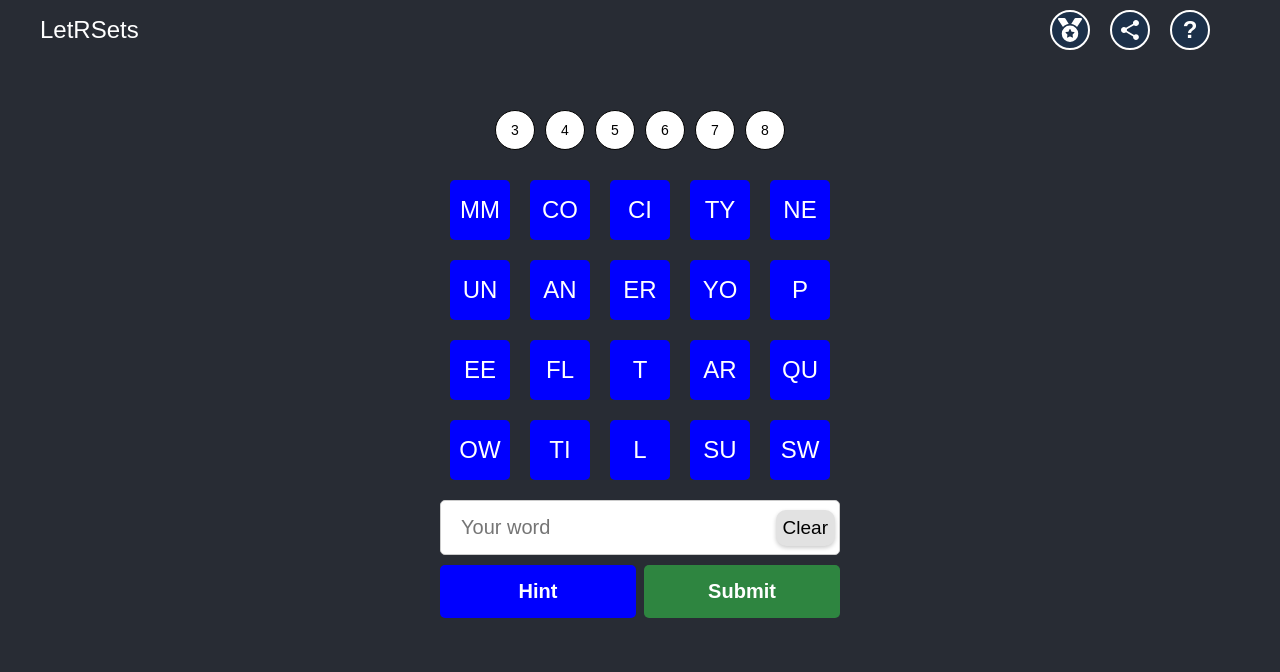
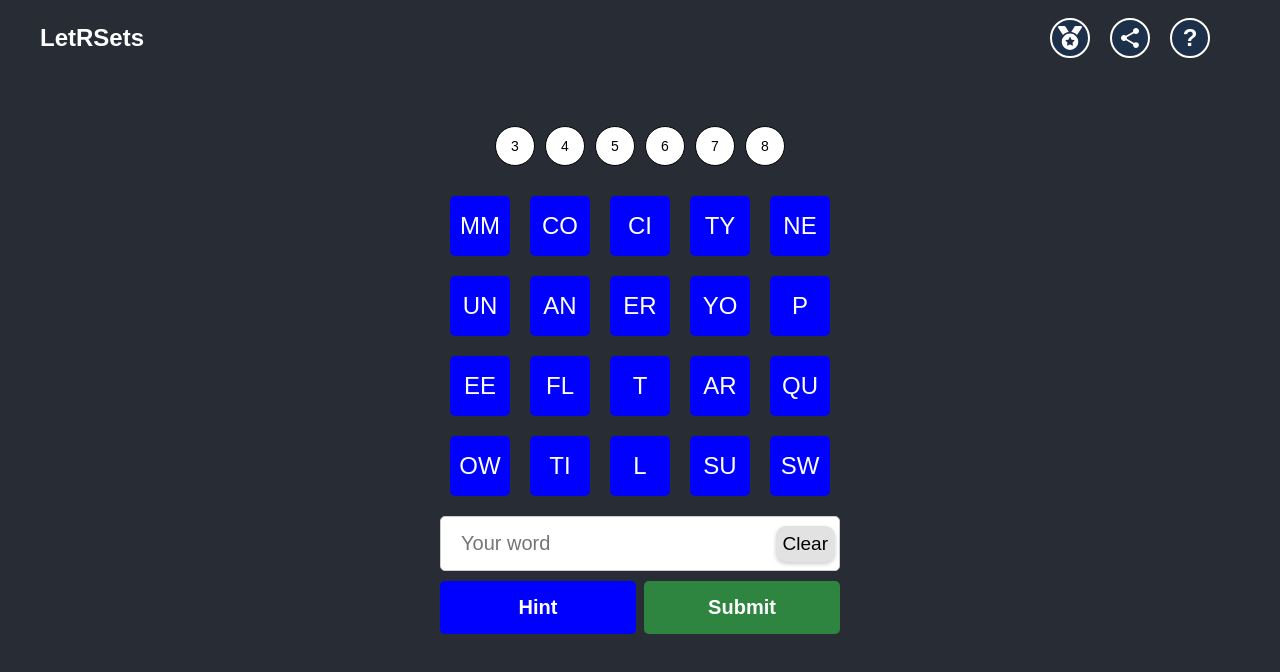
Before and after one commit to robertsbaer/letrsets, a React (Create React App) app: page / in a window 1280 px wide. Shown: the top 672 px of the page. Built offline with nearby package versions, Linux system fonts and the light colour scheme.

Commit message:
speed improvement

```diff
--- a/public/index.html
+++ b/public/index.html
@@ -1,16 +1,6 @@
 <!DOCTYPE html>
 <html lang="en">
 <head>
-    <!-- Google tag (gtag.js) -->
-    <script defer src="https://www.googletagmanager.com/gtag/js?id=G-CHSVPT0K7L"></script>
-    <script>
-      window.dataLayer = window.dataLayer || [];
-      function gtag(){dataLayer.push(arguments);}
-      gtag('js', new Date());
-
-      gtag('config', 'G-CHSVPT0K7L');
-    </script>
-
     <meta charset="utf-8" />
     <title>Letrsets: Find Words & Challenge Your Vocabulary</title>
     <meta name="description" content="Play Letrsets, the ultimate word finding game. Challenge your vocabulary, find words using letter sets, and compete with friends. Start playing today!">
@@ -54,4 +44,13 @@
     <noscript>You need to enable JavaScript to run this app.</noscript>
     <div id="root"></div>
 </body>
+
+<script defer src="https://www.googletagmanager.com/gtag/js?id=G-CHSVPT0K7L"></script>
+<script>
+  window.dataLayer = window.dataLayer || [];
+  function gtag(){dataLayer.push(arguments);}
+  gtag('js', new Date());
+
+  gtag('config', 'G-CHSVPT0K7L');
+</script>
 </html>
--- a/src/NavBar.css
+++ b/src/NavBar.css
@@ -58,6 +58,7 @@
 .game-title {
   color: white;
   font: 24px 'Arial', sans-serif; /* Combined font properties */
+  font-weight: bold;
 }
 
 .modal {
--- a/src/NavBar.js
+++ b/src/NavBar.js
@@ -61,7 +61,7 @@ function NavBar() {
 
   return (
     <div className="NavBar">
-      <h1 class="game-title">LetRSets</h1>
+      <h3 className="game-title">LetRSets</h3>
       <div className="points-and-instructions">
         <button
           onClick={handleOpenShareModalPoints}
```
